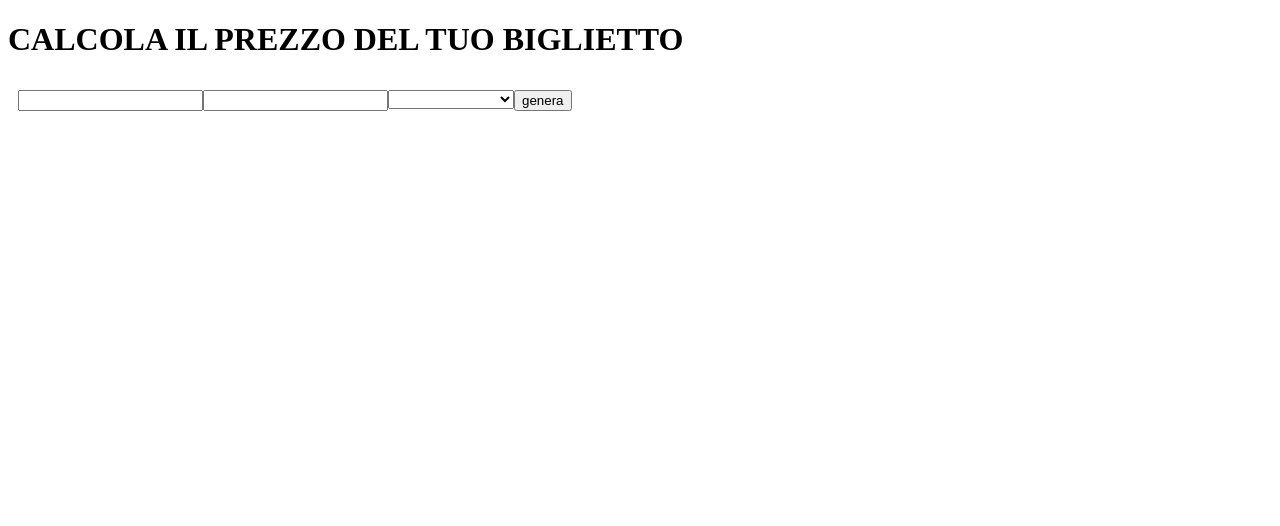
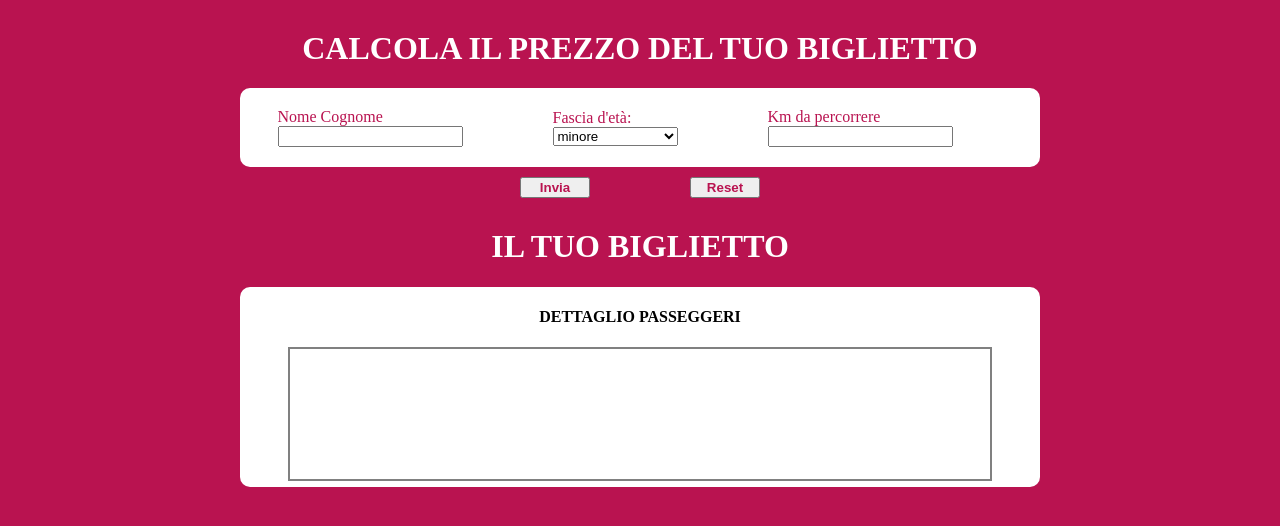
Before and after one commit to Giovannimaiorana/js-biglietto-treno-form, a plain HTML site: page index.html in a window 1280 px wide. Drawn offline with Linux system fonts and the light colour scheme.

Commit message:
manca costo biglietto e abbellimenti

```diff
--- a/css/style.css
+++ b/css/style.css
@@ -1,4 +1,70 @@
-.ms_containerInfo{
+body{
+    background-color: rgb(185, 19, 80);
+}
+#formcontainer{
     display: flex;
-    padding: 10px;
+    justify-content: center;
+    align-items: center;
+    background-color: white;
+    width: 800px;
+    margin: auto;
+    border-radius: 10px;
+    margin-bottom: 10px;
 }
+.ms_chilometri label , .ms_nome label , .ms_selezione label{
+    color: rgb(185, 19, 80);
+}
+
+.title{
+    color: white;
+    text-align: center;
+    margin-top: 30px;
+
+}
+.ms_selezione, .ms_chilometri, .ms_nome {
+    display: flex;
+    flex-direction: column;
+    margin-right: 50px;
+    padding: 20px;
+}
+.ms_containerbtn{
+    display: flex;
+    justify-content: center;
+    align-items: center;
+    margin-top: 50px;
+    margin-right: 50px;
+    width: 800px;
+    margin: auto;
+}
+.btn_left{
+    margin-right: 70px;
+    width: 70px;
+    color: rgb(185, 19, 80);
+    font-weight: bolder;
+}
+.btn_right{
+    margin-left: 30px;
+    width: 70px;
+    color: rgb(185, 19, 80);
+    font-weight: bolder;
+}
+
+.containerbiglietto{
+    display: flex;
+    flex-direction: column;
+    align-items: center;
+    background-color: white;
+    width: 800px;
+    height: 200px;
+    margin: auto;
+    border-radius: 10px;
+    margin-bottom: 10px;
+
+}
+.ms_interno{
+    width: 700px;
+    border: 2px solid grey;
+
+    height: 130px;
+
+}
--- a/index.html
+++ b/index.html
@@ -10,37 +10,65 @@
 <body>
 
      <main>
-        <h1>CALCOLA IL PREZZO DEL TUO BIGLIETTO</h1>
-        <div class="ms_containerInfo">
-            <div id="nomeCognomecont">
-
-                <input type="text" id="nomeCognome">
-
+       <form>
+        <h1 class="title">CALCOLA IL PREZZO DEL TUO BIGLIETTO</h1>
+        <div id="formcontainer">
+            <div class="ms_nome">
+                <label for="nomeCognome">Nome Cognome</label>
+                <input type="text" id="nomeCognome"/>
+            </div>
+            <div class="ms_selezione">
+                <label for="casellaSelezione">Fascia d'età:</label>
+                <select id="casellaSelezione">
+                    <option value="bigliettoUnder18">minore</option>
+                    <option value="bigliettoOver65">maggiore 65</option>
+                    <option value="bigliettoStandard"> Biglietto standard</option>
+                </select>
             </div>
 
-            <div id="kmDaPercorrerecont">
+            <div class="ms_chilometri">
+                <label for="kmDaPercorrere">Km da percorrere</label>
+                <input type="number" id="kmDaPercorrere"/>
+            </div>
+        </div>
+       </form>
+       <div class="ms_containerbtn">
+            <button class="btn_left" id="inviaForm"> Invia</button>
+            <button class="btn_right" id="resetForm">Reset</button>
+       </div>
 
-                <input type="text" id="kmDaPercorrere">
+       <div>
+           <h1 class="title">IL TUO BIGLIETTO</h1>
+           <div class="containerbiglietto">
+                <div>
+                    <h4>DETTAGLIO PASSEGGERI</h4>
+                </div>
+                <div class="ms_interno">
+                    <div  id="typeTicket" >
 
-            </div>
+                    </div>
 
-            <div id="fasciaEtacont">
+                    <div id="risultato">
 
-                <select  id="fasciaEta">
-                    <option id="over65" value="over65">Biglietto over 65</option>
-                    <option id="minorenne" value="Minorenne">Biglietto under 18</option>
-                    <option id="under65" value="under65">Biglietto standard</option>
-                </select>
+                    </div>
 
-            </div>
-            <div>
-                <button id="buttonGenera">genera</button>
-            </div>
+                    <div id="numeroCarrozza">
 
-        </div>
-        <div class="ms_containerBiglietto">
-            <h1 id="prezzo"></h1>
-        </div>
+                    </div>
+
+                    <div id="codiceCp">
+
+                    </div>
+
+                    <div id="costoBiglietto">
+
+                    </div>
+
+                </div>
+
+           </div>
+
+       </div>
      </main>
 
 
--- a/js/main.js
+++ b/js/main.js
@@ -1,36 +1,52 @@
-     const nomeCognome = document.getElementById('nomeCognome');
-
-     const numeroChilometri = document.getElementById('kmDaPercorrere');
-
-     const tipoBiglietto = document.getElementById('fasciaEta')
-
-     const prezzoKm = 0.21;
-
-     const prezzoViaggio = numeroChilometri * prezzoKm;
-
-     const  minorenne = (prezzoViaggio * 20 / 100)
-
-     const  over = (prezzoViaggio * 40 / 100)
-
-     const totalMino = (prezzoViaggio - minorenne);
-
-     const totalOver = (prezzoViaggio - over);
-
-     const bigliettoMinorenne =document.getElementById('minorenne');
+    const nomeCognome = document.getElementById('nomeCognome'); // COSTANTE NOME E COGNOME
+    const selezioneValore = document.getElementById('casellaSelezione'); //COSTANTE VALORE SELEZIONE
+    const chilometri = document.getElementById('kmDaPercorrere'); //COSTANTE SCELTA CHILOMETRI
+    const costoPerchilometro = 0.21; //COSTANET COSTO PER CHILOMETRO
+    const prezzoBase = chilometri * costoPerchilometro;// COSTANTE COSTO BIGLIETTO SENZA SCONTI
+    const calcoloSconto20 = (prezzoBase * 20 / 100);// SCONTO APPLICATO 20%
+    const calcoloSconto40 = (prezzoBase * 40 / 100);// SCONTO APPLICATO 40%
+    const totaleconSconto20 = (prezzoBase - calcoloSconto20);// PREZZO TOTALE CON SCONTO DEL 20% PER MINORI DI 18 ANNI
+    const totaleconSconto40 = (prezzoBase - calcoloSconto40);// PREZZO TOTALE CON SCONTO DEL 40% PER MAGGIORI DI 65 ANNI
+    const numeroCarrozza = Math.floor((Math.random() * 10)) + 1;
+    const codiceCp = Math.floor((Math.random() * 90000)) + 10000;
 
 
 
 
-const generaDom = document.getElementById('buttonGenera');
-      generaDom.addEventListener('click',
-      function () {
-         console.log(nomeCognome.value)
-         console.log(numeroChilometri.value);
-         console.log(tipoBiglietto.value)
-      }
-      );
+//BOTTONE PER INVIO DATI AL JS
+    const inviaRichiesta = document.getElementById('inviaForm');
+          inviaRichiesta.addEventListener('click',
+          function() {
+            console.log(nomeCognome.value);
+            console.log(selezioneValore.value);
+            console.log(chilometri.value);
+            console.log(numeroCarrozza);
+            console.log(codiceCp);
+            document.getElementById('risultato').innerHTML = (nomeCognome.value);
+            document.getElementById('numeroCarrozza').innerHTML = (numeroCarrozza);
+            document.getElementById('codiceCp').innerHTML = (codiceCp);
+            if (selezioneValore.value == 'bigliettoUnder18'){
+                document.getElementById('typeTicket').innerHTML = "Biglietto ridotto del 20%";
+            } else if (selezioneValore.value == 'bigliettoOver65'){
+                document.getElementById('typeTicket').innerHTML = "Biglietto ridotto del 40%";
+            } else{
+                document.getElementById('typeTicket').innerHTML = "Biglietto Standard";
+            };
+
+            if (selezioneValore.value == 'bigliettoUnder18')
+          }
 
 
-if (tipoBiglietto.value = minorenne){
-    document.getElementById('prezzo').innerHTML = (totalMino.toFixed(2));
-}
+          );
+//BOTTONE PER AZZERAMENTO CAMPI
+          const reset = document.getElementById('resetForm');
+          reset.addEventListener('click',
+          function() {
+            const azzeramentoCampi = document.getElementById('nomeCognome');
+            const azzeramentoCampi1 = document.getElementById('casellaSelezione');
+            const azzeramentoCampi2 = document.getElementById('kmDaPercorrere');
+            azzeramentoCampi.value = "";
+            azzeramentoCampi1.value = "";
+            azzeramentoCampi2.value = "";
+          }
+          );
```
